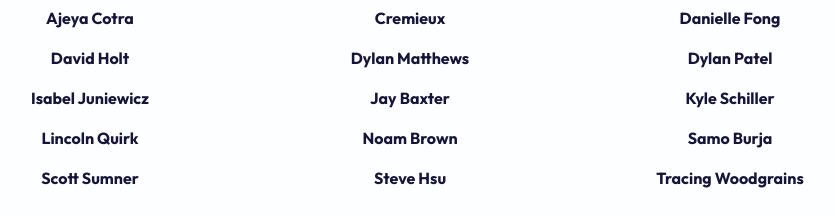
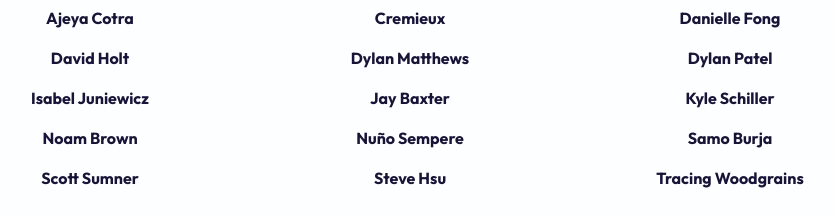
Before and after one commit to manifoldmarkets/manifest2025, a Next.js app: page / in a window 1280 px wide. Shown: the part 1920-2136 px from the top of the page, without its empty margins (230-1065 px from the left). Built offline with nearby package versions, Linux system fonts and the light colour scheme.

Commit message:
changed additional speakers

```diff
--- a/app/data/speakers.ts
+++ b/app/data/speakers.ts
@@ -107,7 +107,7 @@ const speakers: Speaker[] = [
 export default speakers
 
 export const additionalSpeakers = [
-  'Lincoln Quirk',
+  'Nuño Sempere',
   'Samo Burja',
   'Dylan Matthews',
   'Ajeya Cotra',
```
